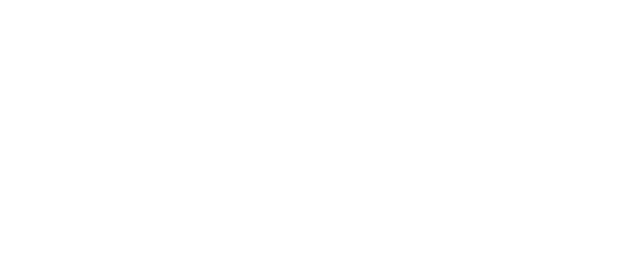
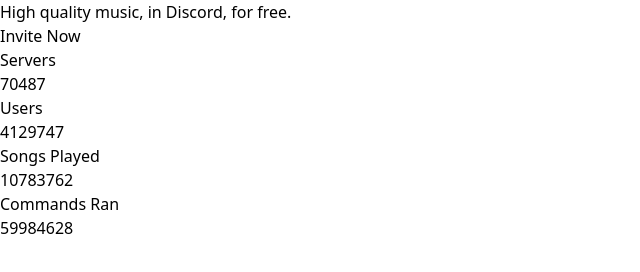
Before and after one commit to boting-devs/vibr-website, an Astro site: page / in a window 1280 px wide. Shown: the whole page, without its empty margins (0-640 px from the left). Built offline with nearby package versions, Linux system fonts and the light colour scheme; Astro itself is replaced by a stand-in of ours.

Commit message:
refactor: capitalise components

```diff
--- a/src/components/Main.astro
+++ b/src/components/Main.astro
@@ -1 +1,22 @@
-<main></main>
+<main>
+  <h1>High quality music, in Discord, for free.</h1>
+  <div>Invite Now</div>
+  <div>
+    <div>
+      <p>Servers</p>
+      <p>70487</p>
+    </div>
+    <div>
+      <p>Users</p>
+      <p>4129747</p>
+    </div>
+    <div>
+      <p>Songs Played</p>
+      <p>10783762</p>
+    </div>
+    <div>
+      <p>Commands Ran</p>
+      <p>59984628</p>
+    </div>
+  </div>
+</main>
--- a/src/pages/index.astro
+++ b/src/pages/index.astro
@@ -1,7 +1,7 @@
 ---
-import Nav from "../components/nav.astro";
-import Main from "../components/main.astro";
-import Footer from "../components/footer.astro";
+import Nav from "../components/Nav.astro";
+import Main from "../components/Main.astro";
+import Footer from "../components/Footer.astro";
 ---
 
 <!DOCTYPE html>
```
